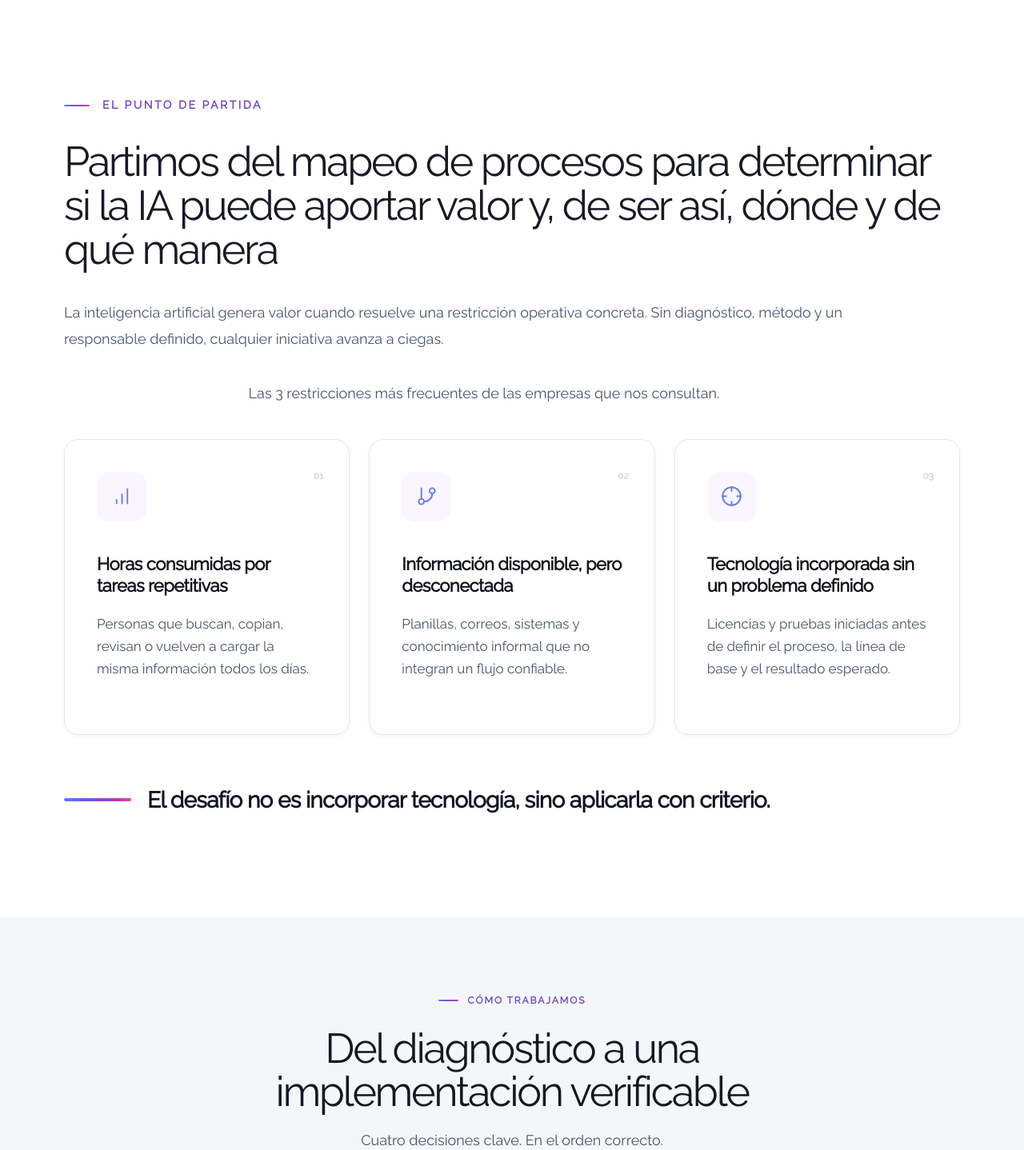
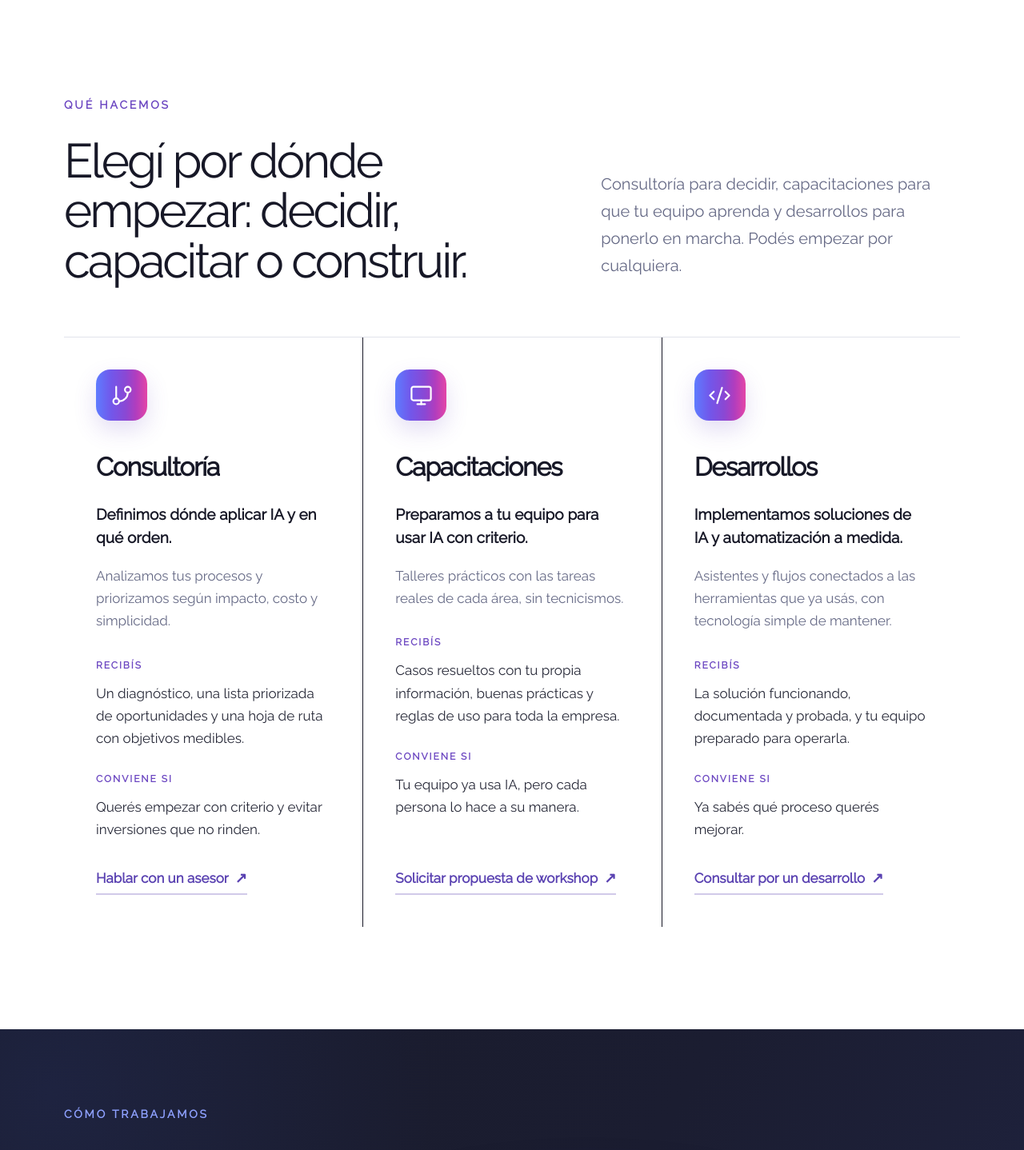
Before and after one commit to nancycrojas/olmond, a React (Vite) app: page / in a window 1280 px wide. Shown: the part 840-2278 px from the top of the page at 80% size. Built offline with nearby package versions, Linux system fonts and the light colour scheme.

Commit message:
refactor: integrate redesigned homepage sections

```diff
--- a/src/components/Home.jsx
+++ b/src/components/Home.jsx
@@ -4,20 +4,24 @@ import { Stack } from "@chakra-ui/react";
 
 // import { About } from "./About";
 import { AboutPatricio } from "./AboutPatricio";
-import { AcademySection } from "./AcademySection";
+//import { AcademySection } from "./AcademySection";
+import { DiagnosticCTA } from "./DiagnosticCTA";
 // import { Carousel } from "./carousel/Carousel";
 // import { FAQ } from "./FAQ";
-import { FAQS } from "./FAQS";
-import { FinalCTA } from "./FinalCTA";
+//import { FAQS } from "./FAQS";
+//import { FinalCTA } from "./FinalCTA";
+import { GeneralFAQ } from "./GeneralFAQ";
 import { Hero } from "./Hero";
+import { HowWeWork } from "./HowWeWork";
 // import { Impact } from "./Impact";
-import { ImpactSprint } from "./ImpactSprint";
+//import { ImpactSprint } from "./ImpactSprint";
 // import { Integrations } from "./Integrations";
-import { Measurement } from "./Measurement";
-import { Methodology } from "./Methodology";
-import { Newsletter } from "./Newsletter";
-import { Paths } from "./Paths";
-import { Problem } from "./Problem";
+//import { Measurement } from "./Measurement";
+//import { Newsletter } from "./Newsletter";
+//import { Paths } from "./Paths";
+//import { Problem } from "./Problem";
+import { WhatWeDo } from "./WhatWeDo";
+import { WhyOlmond } from "./WhyOlmond";
 // import { Services } from "./Services";
 // import { Success } from "./Success";
 // import { Team } from "./Team";
@@ -27,16 +31,21 @@ export const Home = () => {
   return (
     <Stack minH="90vh" gap={8} textAlign={{ base: "center", lg: "start" }}>
       <Hero />
-      <Problem />
-      <Methodology />
-      <Paths />
+      <WhatWeDo />
+      <HowWeWork />
+      <AboutPatricio />
+      <WhyOlmond />
+      <GeneralFAQ />
+      <DiagnosticCTA />
+      {/* <Problem /> */}
+      {/* <Methodology /> */}
+      {/* <Paths />
       <ImpactSprint />
       <Measurement />
       <AcademySection />
-      <AboutPatricio />
       <FAQS />
       <FinalCTA />
-      <Newsletter />
+      <Newsletter /> */}
       {/* <About />
       <Services />
       <Team />
```
